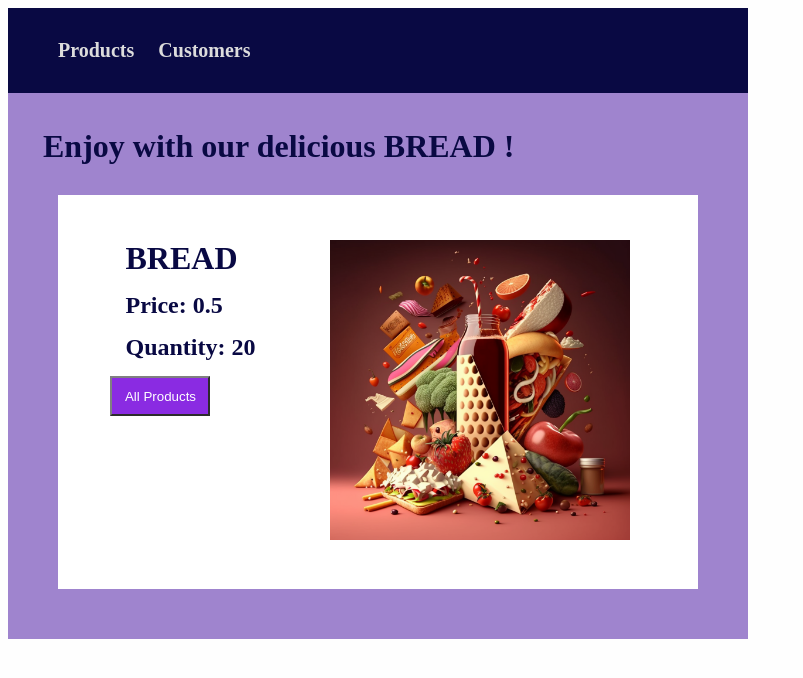
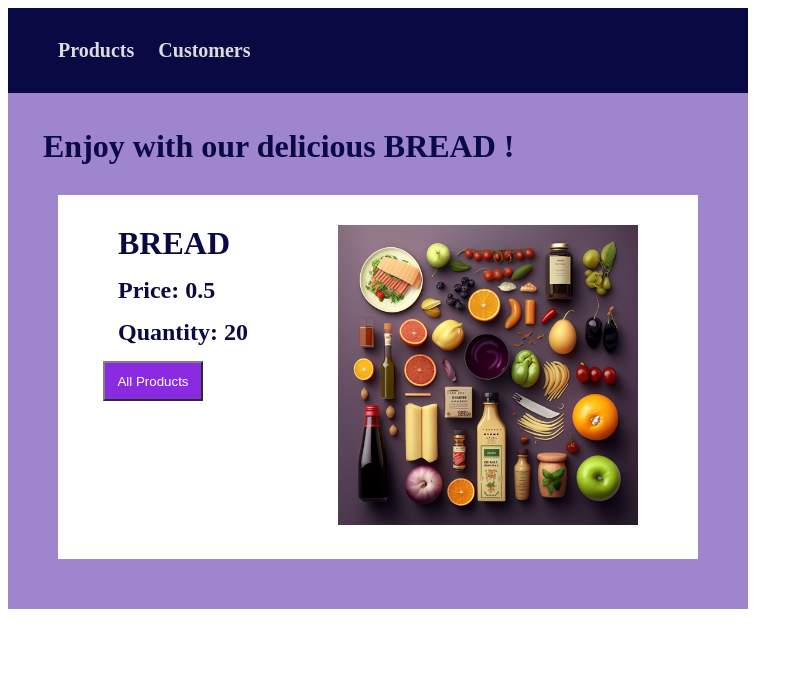
Before and after one commit to laligb/market, a Django app: page /home/product/1/ in a window 1280 px wide. Shown: the top 678 px of the page, without its empty margins (0-803 px from the left). Run offline with Django 4.2, Linux system fonts and the light colour scheme.

Commit message:
changed pics

```diff
--- a/static/css/styles.css
+++ b/static/css/styles.css
@@ -33,14 +33,30 @@ padding: 20px;
 
 .inside-cont{
   background-color: white;
-  padding: 30px;
+  padding: 15px;
   margin: 30px;
 }
 
 .image{
+  display: flex;
+  width: 680px;
+  margin: 10px;
+
+}
+
+.image-lists{
+  display: flex;
+  width: 300px;
+  margin: 10px;
+  padding-bottom: 20px;;
+}
+
+
+.image-product{
   width: 300px;
   margin: 15px;
 }
+
 
 .inside-cont{
   display: flex;
--- a/templates/customers.html
+++ b/templates/customers.html
@@ -6,7 +6,7 @@
 {% block content %}
 {% load static %}
 <div class="container">
-    <img src="{% static 'images/food1.png' %}" alt="Food" class="image">
+    <img src="{% static 'images/food2.png' %}" alt="Food" class="image">
     <div class="row">
       <h2> Your name: {{first_name}}, {{last_name}}</h2>
     </div>
--- a/templates/product.html
+++ b/templates/product.html
@@ -20,7 +20,7 @@
       </form>
     </div>
     <div class="block">
-      <img src="{% static 'images/food1.png' %}" alt="Food" class="image">
+      <img src="{% static 'images/food.png' %}" alt="Food" class="image-product">
     </div>
     </div>
 
--- a/templates/productslist.html
+++ b/templates/productslist.html
@@ -8,7 +8,7 @@
 
   <div class="container">
     <h1>We have the best quality market, choose your product and enjoy! </h1>
-    <img src="{% static 'images/food.png' %}" alt="Food" class="image">
+    <img src="{% static 'images/food-g.png' %}" alt="Food" class="image-lists">
     {% for item in MY_ITEMS %}
     <div class="row">
       <h2>{{ item.name }}</h2>
```
Also changed, not shown: static/images/food-g.png (added), static/images/food2.png (added), 2 other files.
